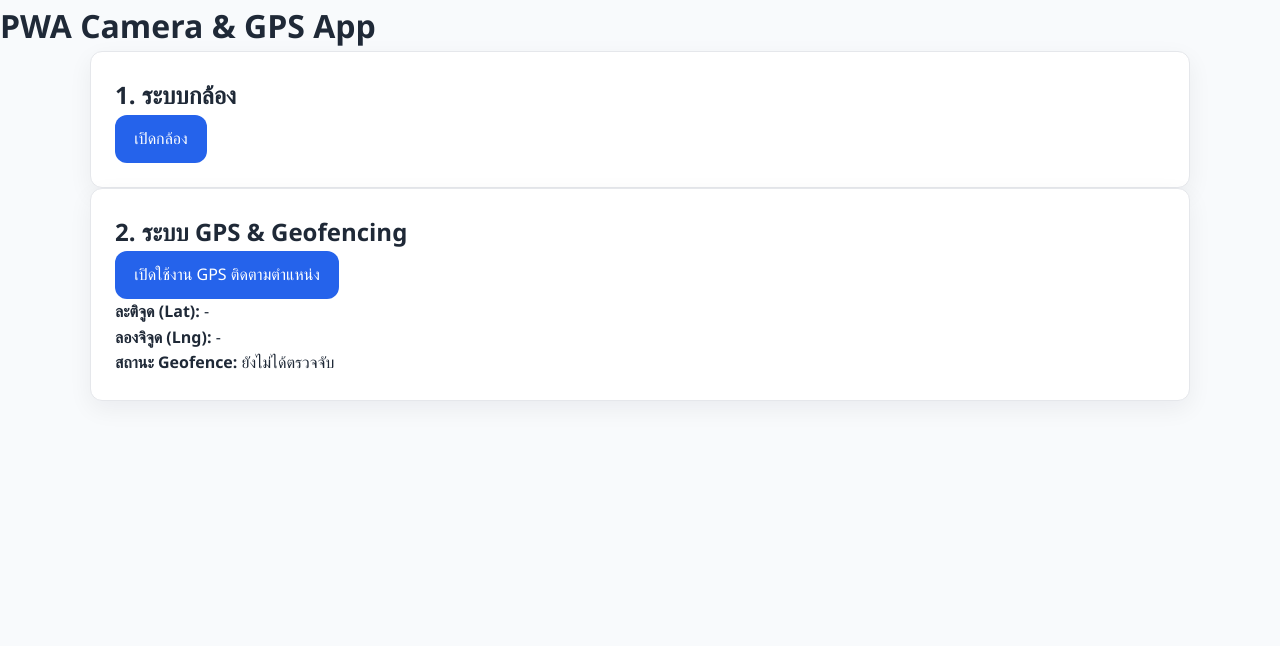
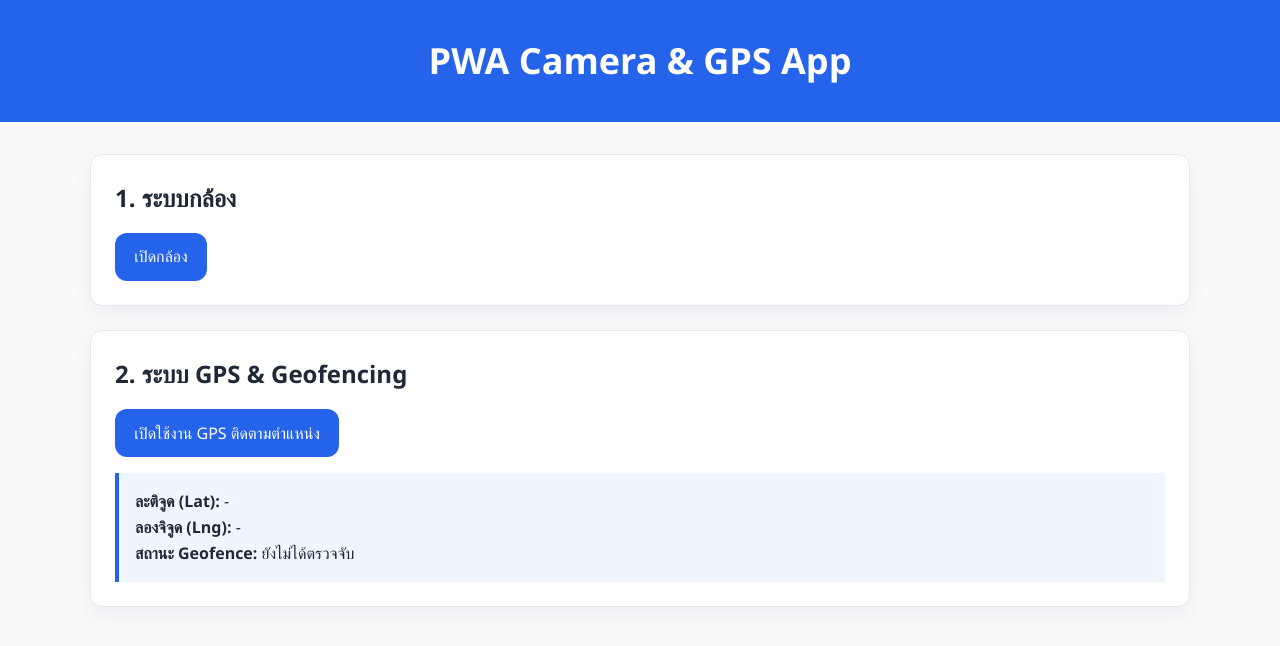
Before and after one commit to phatcharanun/Project1, a plain HTML site: page index.html in a window 1280 px wide. Drawn offline with Linux system fonts and the light colour scheme.

Commit message:
chane Css + update v4 in sw.js

```diff
--- a/CSS/style.css
+++ b/CSS/style.css
@@ -26,6 +26,52 @@ body {
 	color: var(--text);
 	font-family: "Segoe UI", Tahoma, sans-serif;
 	line-height: 1.6;
+}
+
+header {
+	margin-bottom: 2rem;
+	padding: 2rem 1rem;
+	background: var(--primary);
+	color: #fff;
+	text-align: center;
+}
+
+header h1 {
+	font-size: clamp(1.5rem, 4vw, 2.25rem);
+}
+
+main.container {
+	display: grid;
+	gap: 1.5rem;
+	padding-bottom: 2rem;
+}
+
+.card h2 {
+	margin-bottom: 1rem;
+}
+
+.video-container {
+	margin-bottom: 1rem;
+	text-align: center;
+}
+
+.video-container video {
+	margin-inline: auto;
+	border-radius: var(--radius);
+}
+
+.button-group {
+	display: flex;
+	flex-wrap: wrap;
+	gap: 0.75rem;
+	margin-top: 1rem;
+}
+
+.info-box {
+	margin-top: 1rem;
+	border-left: 4px solid var(--primary);
+	background: #eff6ff;
+	padding: 1rem;
 }
 
 img {
```
Also changed, not shown: sw.js (+13 -1 lines).
